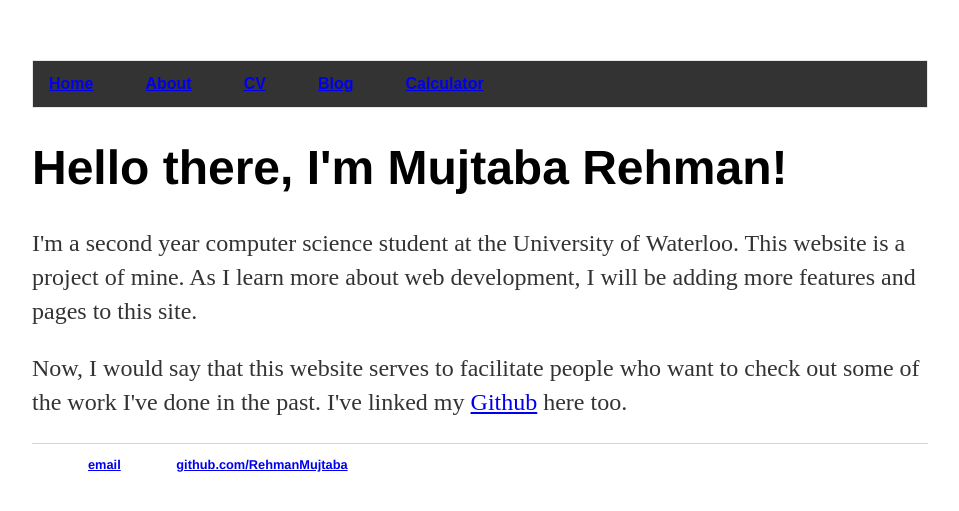
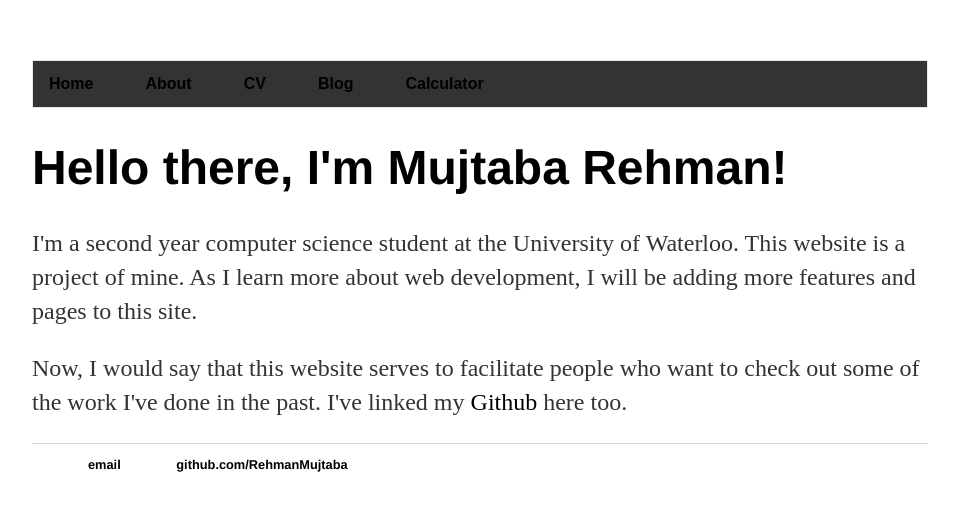
Before and after one commit to RehmanMujtaba/old-website, a Jekyll site: the page built from index.html, in a window 1280 px wide. Shown: the top 511 px of the page, without its empty margins (160-1119 px from the left). Built offline with Jekyll 4.4.1, drawn with Linux system fonts in a browser that asks for light colours.

Commit message:
Update main.css
Differentiated between header and body active tags

```diff
--- a/css/main.css
+++ b/css/main.css
@@ -35,11 +35,16 @@ li:hover {
   background-color: #111;
 }
 
-header a {
+.header{
   display: block;
    color: white;
    text-align: center;
    text-decoration: none;
+}
+
+a {
+     text-decoration: none;
+      color: black;
 }
 
 cv .link {
```
